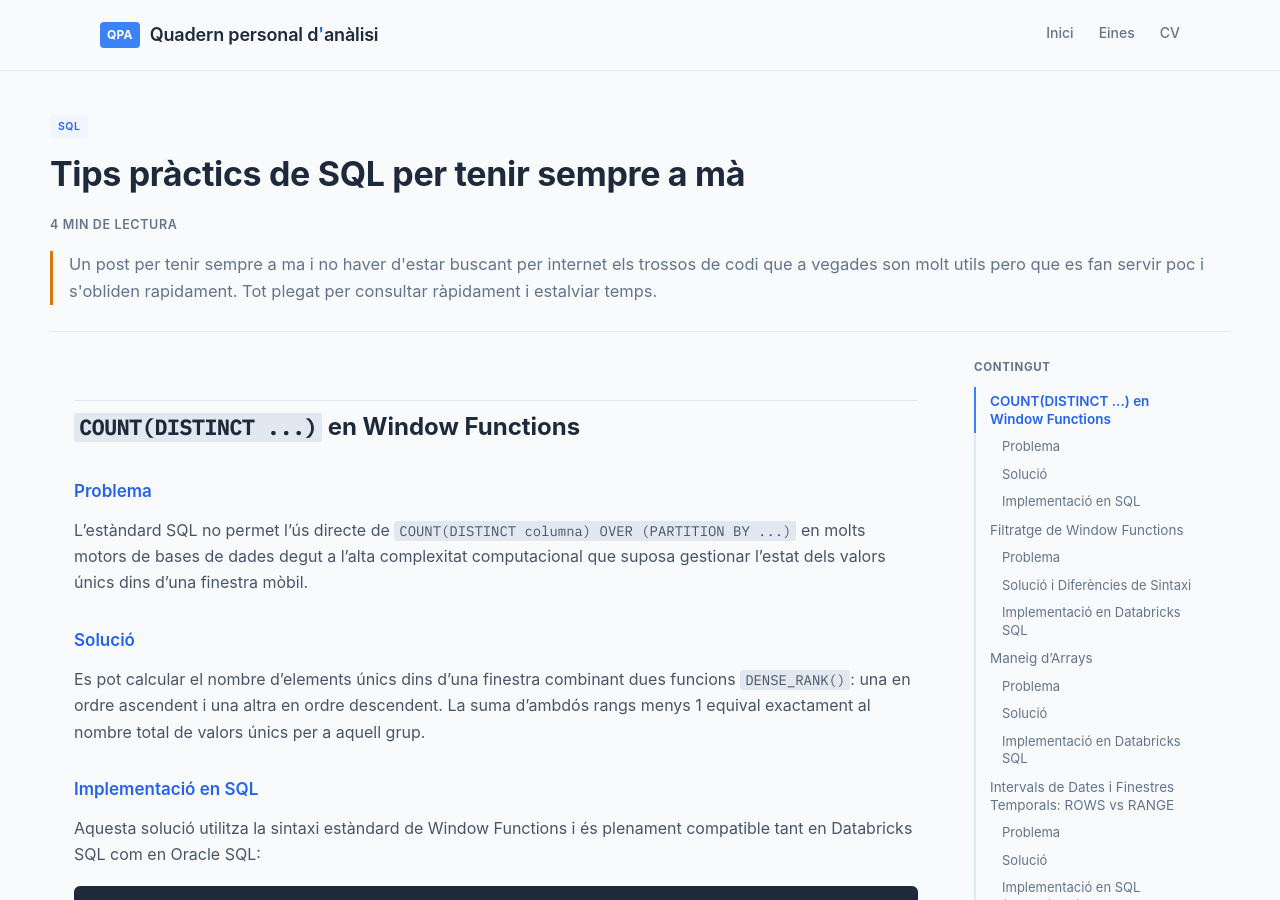
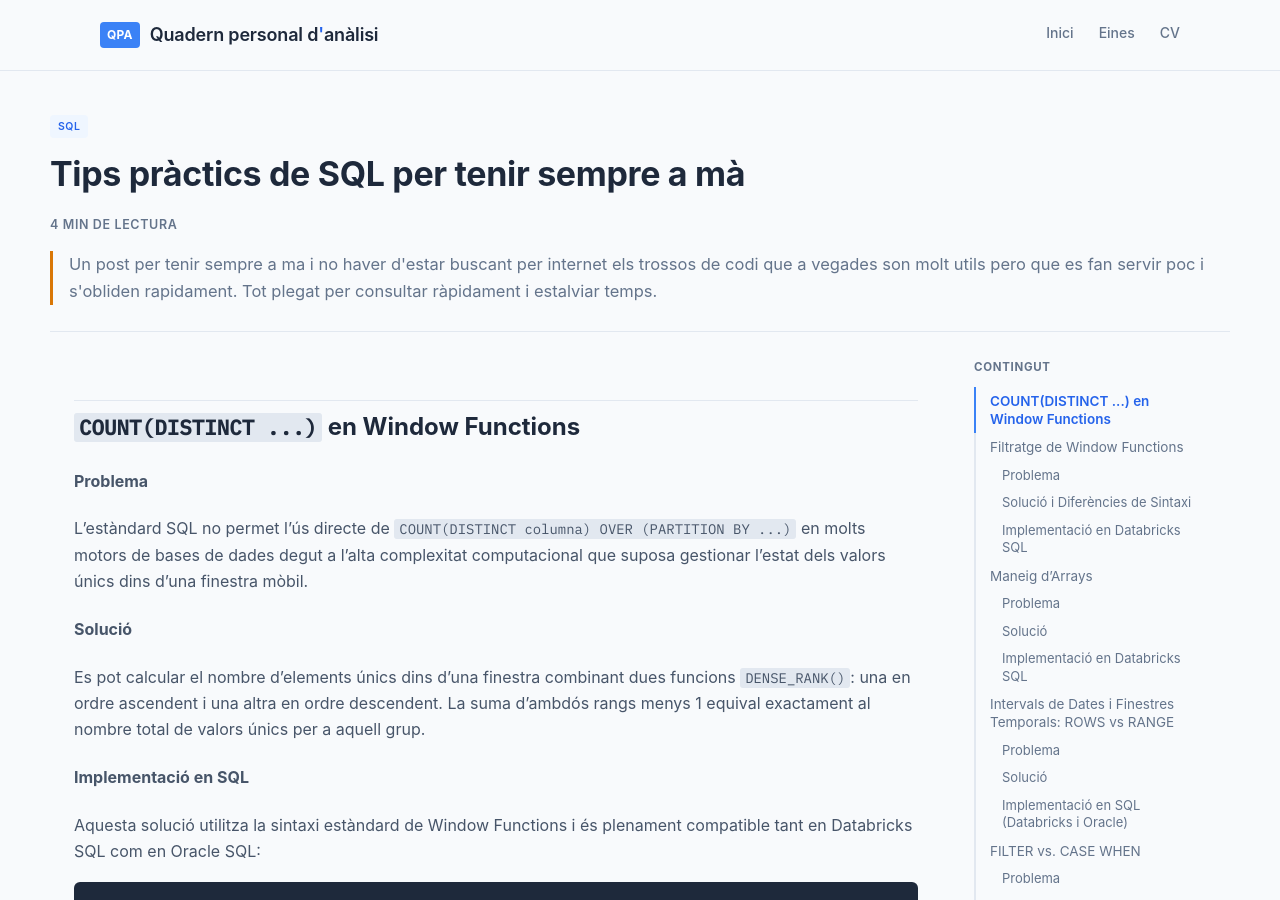
Before and after one commit to alberthr/alberthr.github.io, a Jekyll site: the page built from _posts/2026-07-21-tips_sql.md, in a window 1280 px wide and 900 px high. Built offline with Jekyll 4.4.1, drawn with Linux system fonts in a browser that asks for light colours; comment, search, counter and statistics services are not loaded.

Commit message:
Improve heading formatting in SQL tips post
Updated headings in the SQL tips post for better formatting and clarity.

````diff
--- a/_posts/2026-07-21-tips_sql.md
+++ b/_posts/2026-07-21-tips_sql.md
@@ -9,13 +9,13 @@
 
 ## `COUNT(DISTINCT ...)` en Window Functions
 
-### Problema
+#### Problema
 L'estàndard SQL no permet l'ús directe de `COUNT(DISTINCT columna) OVER (PARTITION BY ...)` en molts motors de bases de dades degut a l'alta complexitat computacional que suposa gestionar l'estat dels valors únics dins d'una finestra mòbil.
 
-### Solució
+#### Solució
 Es pot calcular el nombre d'elements únics dins d'una finestra combinant dues funcions `DENSE_RANK()`: una en ordre ascendent i una altra en ordre descendent. La suma d'ambdós rangs menys 1 equival exactament al nombre total de valors únics per a aquell grup.
 
-### Implementació en SQL
+#### Implementació en SQL
 Aquesta solució utilitza la sintaxi estàndard de Window Functions i és plenament compatible tant en Databricks SQL com en Oracle SQL:
 
 ```sql
````
